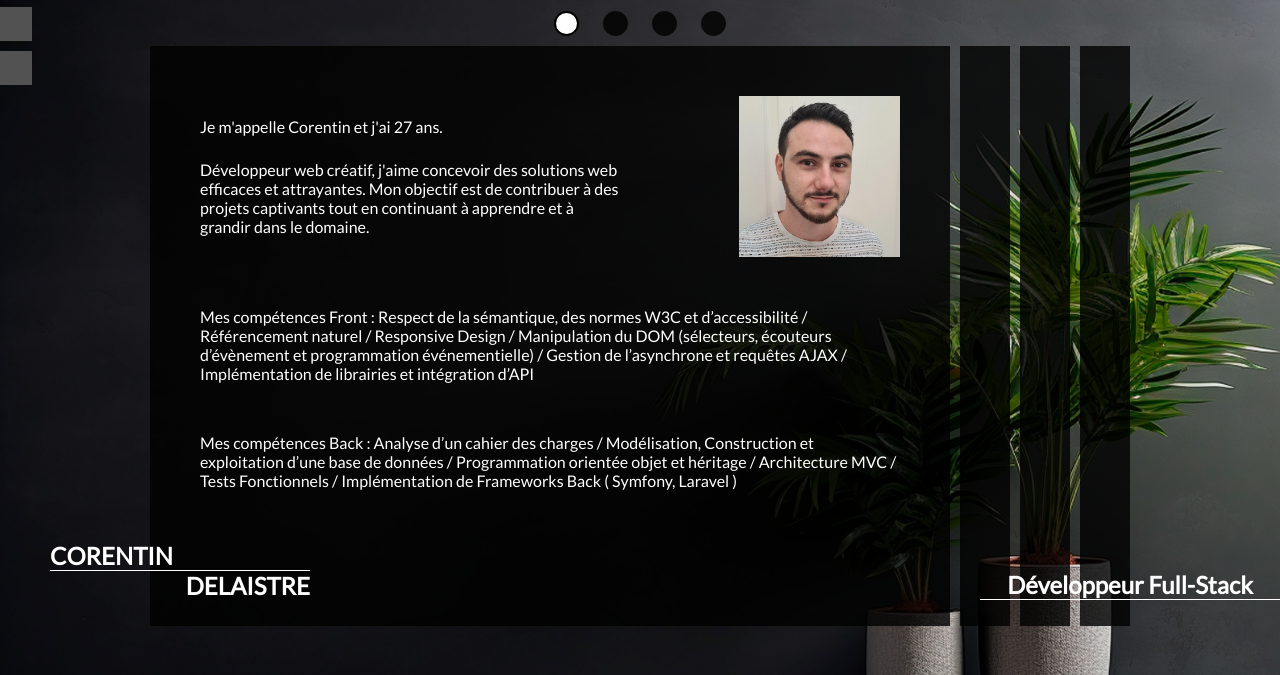
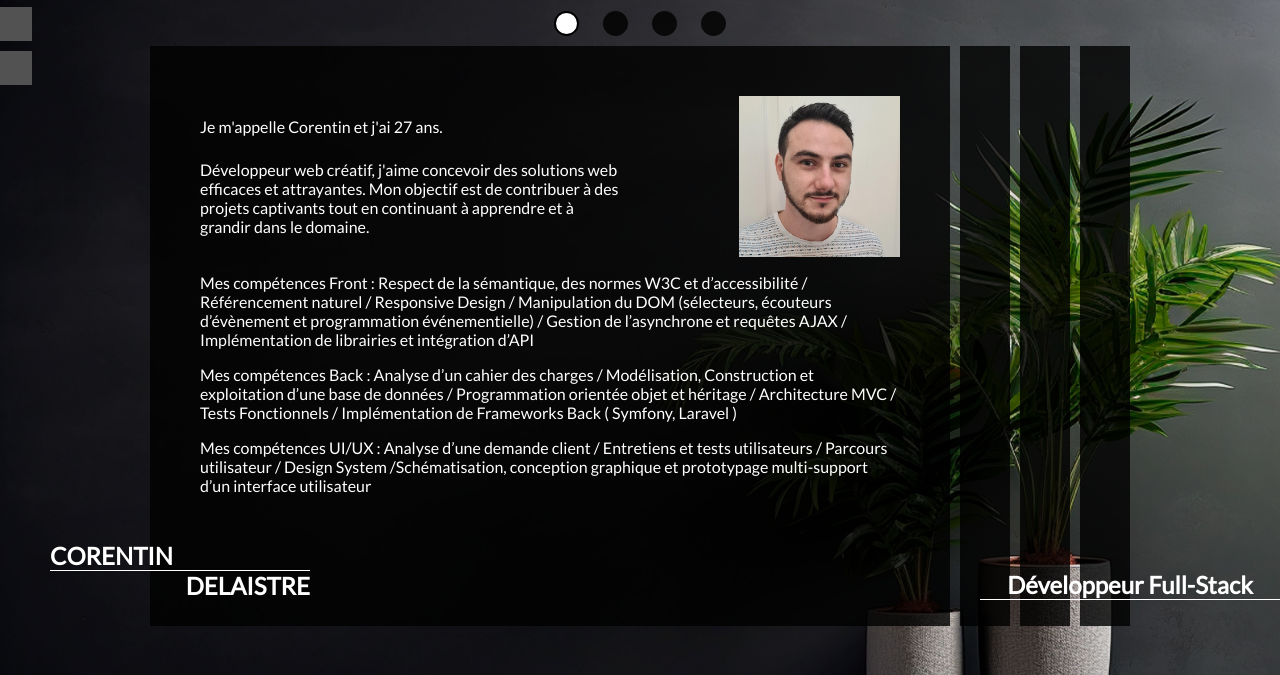
Before and after one commit to Corentin-DELAISTRE/Portfolio, a website: page about.html in a window 1280 px wide. Shown: the part 175-850 px from the top of the page. Drawn offline with nearby package versions, Linux system fonts and the light colour scheme.

Commit message:
Update about.html

```diff
--- a/about.html
+++ b/about.html
@@ -50,7 +50,7 @@
             </div>
             <div class="container justcenter align-center g10">             <!-- CONTAINER -->
                 <div class="element open">          <!-- PRESENTATION -->
-                    <div class="contenu opac-full flexwrap flexcolumn g50">
+                    <div class="contenu opac-full flexwrap flexcolumn g16">
                         <div class="flexwrap spacebetween align-center">
                             <div class="w60 present-div flexwrap g24">
                                 <p>Je m'appelle Corentin et j'ai 27 ans.</p>
```
